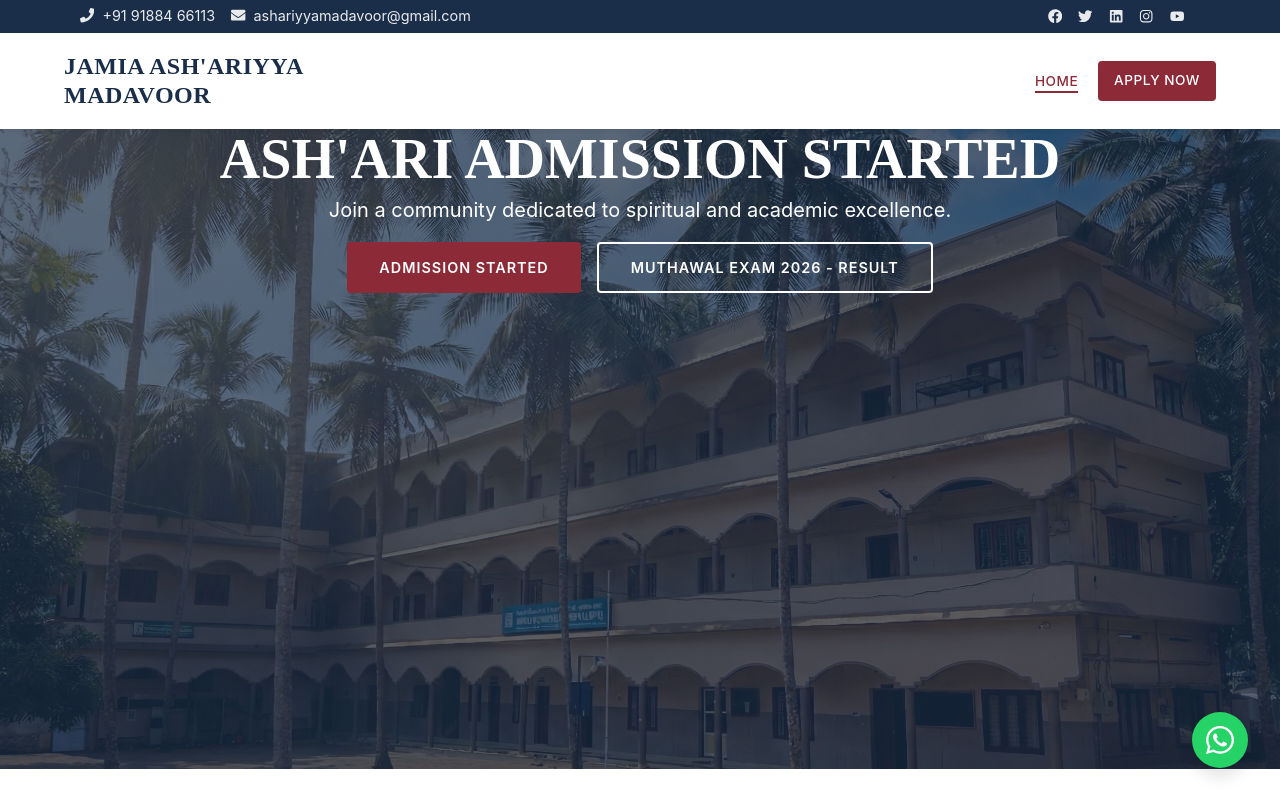
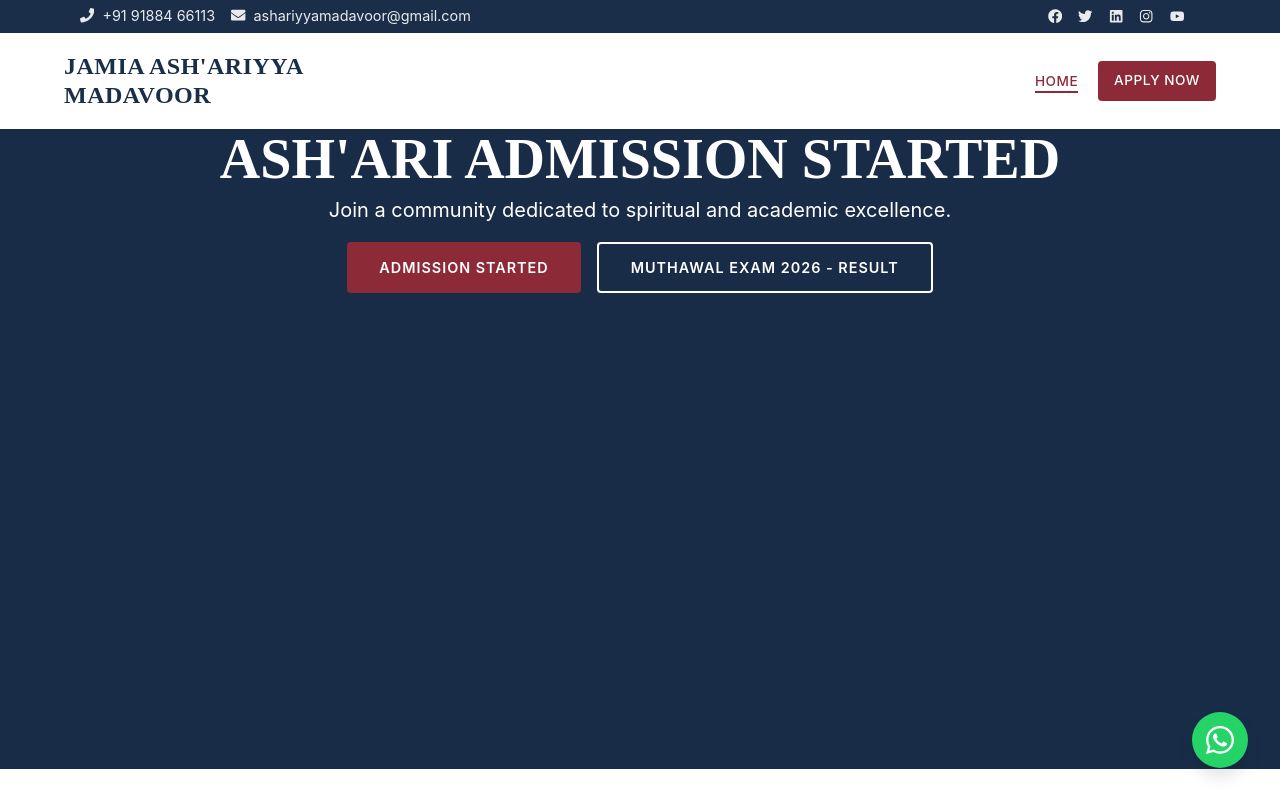
Before and after one commit to shamilvakkaloor/ashariyya_web, a React (Vite) app: page / in a window 1280 px wide. Shown: the top 800 px of the page. Built offline with nearby package versions, Linux system fonts and the light colour scheme.

Commit message:
fix: remove hero background image to reduce lag

```diff
--- a/src/pages/Home.css
+++ b/src/pages/Home.css
@@ -107,7 +107,7 @@
     left: 0;
     width: 100%;
     height: 100%;
-    background: linear-gradient(rgba(26, 46, 74, 0.7), rgba(26, 46, 74, 0.7)), url('/images/hero-bg.jpg') no-repeat center center/cover;
+    background: linear-gradient(rgba(26, 46, 74, 0.9), rgba(26, 46, 74, 0.9));
 }
 
 .hero-content {
```
